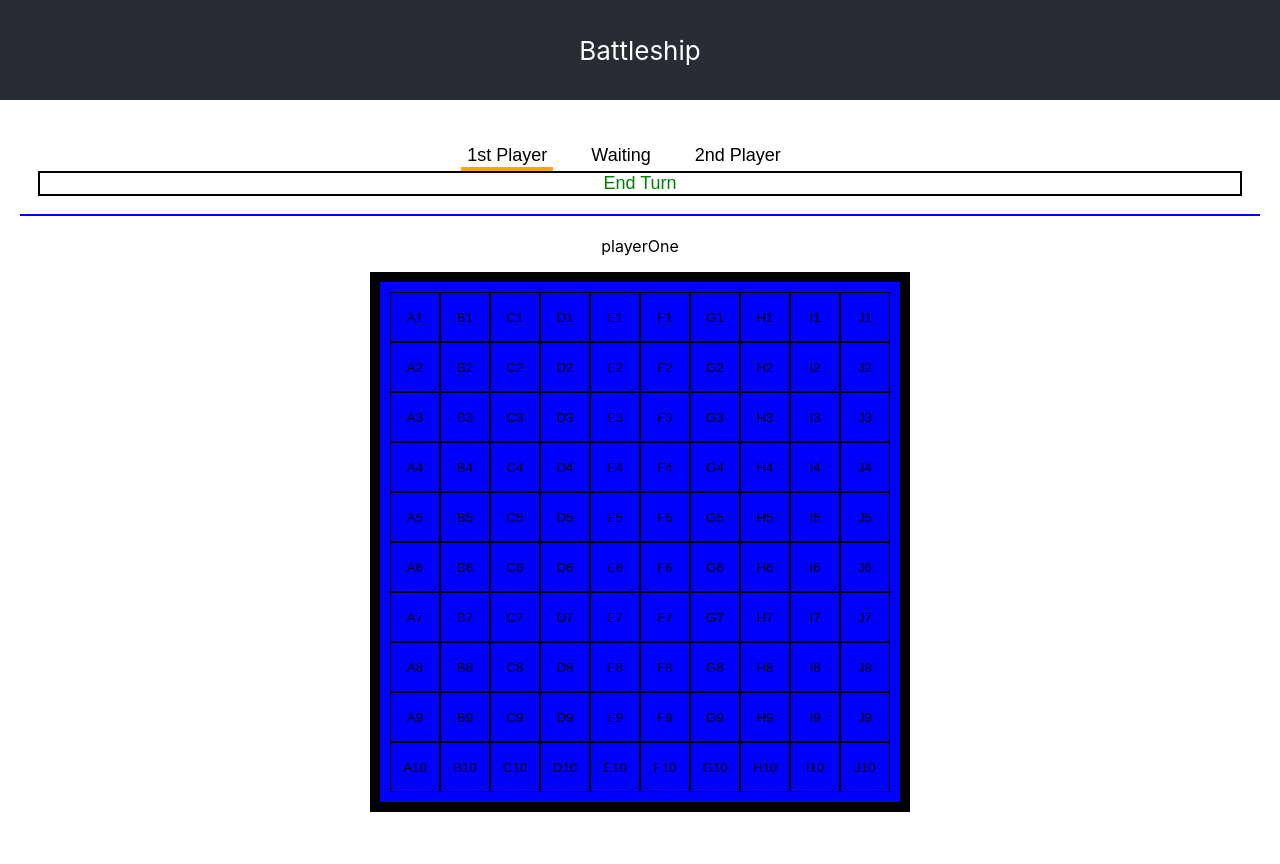
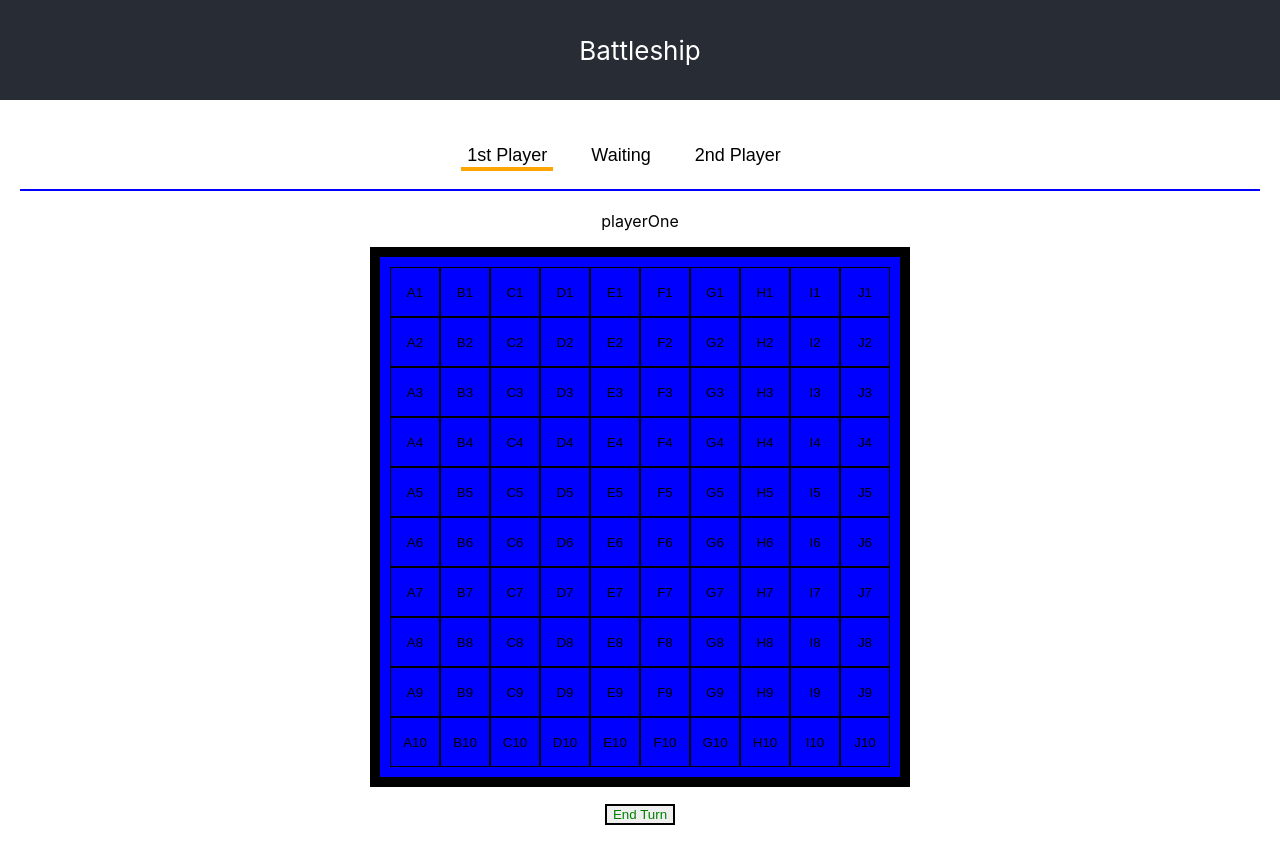
Before and after one commit to ymeynot45/Battle_Mock_testing, a React (Create React App) app: page / in a window 1280 px wide. Shown: the top 864 px of the page. Before the commit the page ends 828 px from the top, so only its background shows below. Built offline with nearby package versions, Linux system fonts and the light colour scheme.

Commit message:
moved the end turn button from the nav to the content section

```diff
--- a/src/App.js
+++ b/src/App.js
@@ -2,15 +2,17 @@
 import './App.css'
 import React, { useState } from 'react'
 import PropTypes from 'prop-types'
-import Nav from './Nav.js'
+import Nav from './Nav.js' // , { nextPlayer }
 import Ship from './Ship.js'
 import Board, { HEIGHT, WIDTH, PLAYERONE, PLAYERTWO } from './Board.js'
 import Holding from './Holding.js'
+import Button from './Button.js'
 
 const App = () => {
   const [activeTab, setActiveTab] = useState(PLAYERONE)
   const nextPlayer = PLAYERTWO
-
+  const [playerOneBoard, setplayerOneBoard] = useState(new Board(HEIGHT, WIDTH, PLAYERONE))
+  const [playerTwoBoard, setplayertwoBoard] = useState(new Board(HEIGHT, WIDTH, PLAYERTWO))
   return (
     <div className='App-wrapper'>
       <header className='App-header'>
@@ -20,19 +22,25 @@ const App = () => {
         className='Nav-content'
         activeTab={activeTab}
         onTabChange={setActiveTab}
+        nextPlayer={nextPlayer}
 />
       <main className='App-content'>
-        <Content tab={activeTab} nextPlayer={nextPlayer}/>
+        <Content tab={activeTab} nextPlayer={nextPlayer}
+          playerOneBoard={playerOneBoard} playerTwoBoard={playerTwoBoard}/>
         {console.log(activeTab)}
       </main>
     </div>
   )
 }
 
-const Content = ({ tab, nextPlayer }) => {
-  console.log(PLAYERONE)
-  let playerOneBoard = new Board(HEIGHT, WIDTH, PLAYERONE)
-  let playerTwoBoard = new Board(HEIGHT, WIDTH, PLAYERTWO)
+const Content = ({ tab, nextPlayer, playerOneBoard, playerTwoBoard }) => {
+  const switchTabEffectHolding = (nextPlayer) => {
+    // onTabChange('holding')
+    // console.log(activeTab)
+    // changePlayer(nextPlayer)
+  }
+  const endTurnButton = new Button('endTurnButton', '', switchTabEffectHolding, 'End Turn') // nextPlayer
+  console.log(nextPlayer)
   playerOneBoard = playerOneBoard.renderBoard()
   playerTwoBoard = playerTwoBoard.renderBoard()
 
@@ -54,12 +62,14 @@ const Content = ({ tab, nextPlayer }) => {
       return (
         <div id='boardWrapper'>
           {playerOneBoard}
+          <div>{endTurnButton}</div>
         </div>
       )
     case PLAYERTWO:
       return (
         <div id='boardWrapper'>
           {playerTwoBoard}
+          <div>{endTurnButton}</div>
         </div>
       )
     case 'holding':
@@ -73,7 +83,9 @@ const Content = ({ tab, nextPlayer }) => {
 
 Content.propTypes = {
   tab: PropTypes.string.isRequired,
-  nextPlayer: PropTypes.string.isRequired
+  nextPlayer: PropTypes.string.isRequired,
+  playerOneBoard: PropTypes.object.isRequired,
+  playerTwoBoard: PropTypes.object.isRequired
 }
 
 export default App
--- a/src/Button.css
+++ b/src/Button.css
@@ -27,5 +27,6 @@
 #endTurnButton{
   border: 2px, solid, black;
   /* need to align with the waiting tab above it, currently looks askew */
-  color: green
+  color: green;
+  margin-bottom: 50px;
 }
--- a/src/Button.js
+++ b/src/Button.js
@@ -5,19 +5,17 @@ import PropTypes from 'prop-types'
 
 const Button = function (buttonId, className, clickEffect, buttonText, passedVariable) {
   this.buttonId = buttonId
-  this.className = (className + ' ' + 'cellButton')
+  this.className = (className + ' ' + passedVariable)
   this.clickEffect = clickEffect
   this.buttonText = buttonText
   this.passedVariable = passedVariable
-  // const [activated, setActivated] = React.useState(false) // I'm not sure if this is required
   return (
     <button
       id={this.buttonId}
       className={this.className}
-      // aria-pressed={activated ? 'true' : 'false'}
-      onClick={(e) =>
+      onClick={(e) => {
         this.clickEffect(e)
-        // setActivated(!activated)
+      }
         }>
       {this.buttonText}
     </button>
--- a/src/Cell.js
+++ b/src/Cell.js
@@ -13,10 +13,10 @@ const Cell = function (cellId, player) {
   const clickEffect = function (e) {
     e.currentTarget.setAttribute('disabled', true)
   }
-  this.cellButton = (new Button(this.cellId, ('row' + this.cellRow), clickEffect, this.text, this.player))
+  this.cellButton = (new Button(this.cellId, ('row' + this.cellRow), clickEffect, this.text, 'cellButton'))
 
   return (
-  <li key={cellId} id={cellId} className={this.className}>{this.cellButton}</li>
+    <li key={cellId} id={cellId} className={this.className}>{this.cellButton}</li>
   ) //
 }
 
--- a/src/Nav.js
+++ b/src/Nav.js
@@ -2,18 +2,18 @@
 import React from 'react'
 import PropTypes from 'prop-types'
 import './Nav.css'
-import Button from './Button.js'
+import { PLAYERONE, PLAYERTWO } from './Board'
+// const nextPlayer = PLAYERTWO
 
-const Nav = ({ activeTab, onTabChange }) => {
+const Nav = ({ activeTab, onTabChange }) => { // nextPlayerImport <-- for the third var
+  // const nextPlayer = nextPlayerImport
   const activePlayer = tabName =>
   `App-nav-tab ${
     activeTab === tabName ? 'selected' : ''
   }`
-  const switchTabEffectHolding = () => {
-    onTabChange('holding')
-    console.log(activeTab)
+  const changePlayer = (nextPlayer) => {
+    nextPlayer = (nextPlayer === PLAYERTWO) ? PLAYERONE : PLAYERTWO
   }
-  const endTurnButton = new Button('endTurnButton', 'navButton', switchTabEffectHolding, 'End Turn')
 
   return ( // Later remove the buttons so only the app changes the tabs
     <nav className="App-nav">
@@ -34,13 +34,14 @@ const Nav = ({ activeTab, onTabChange }) => {
           </button>
         </li>
       </ul>
-      <div>{endTurnButton}</div>
     </nav>
   )
 }
 Nav.propTypes = {
   activeTab: PropTypes.string.isRequired,
   onTabChange: PropTypes.func.isRequired
+  // nextPlayerImport: PropTypes.string.isRequired
 }
 
 export default Nav
+// export { nextPlayer }
```
